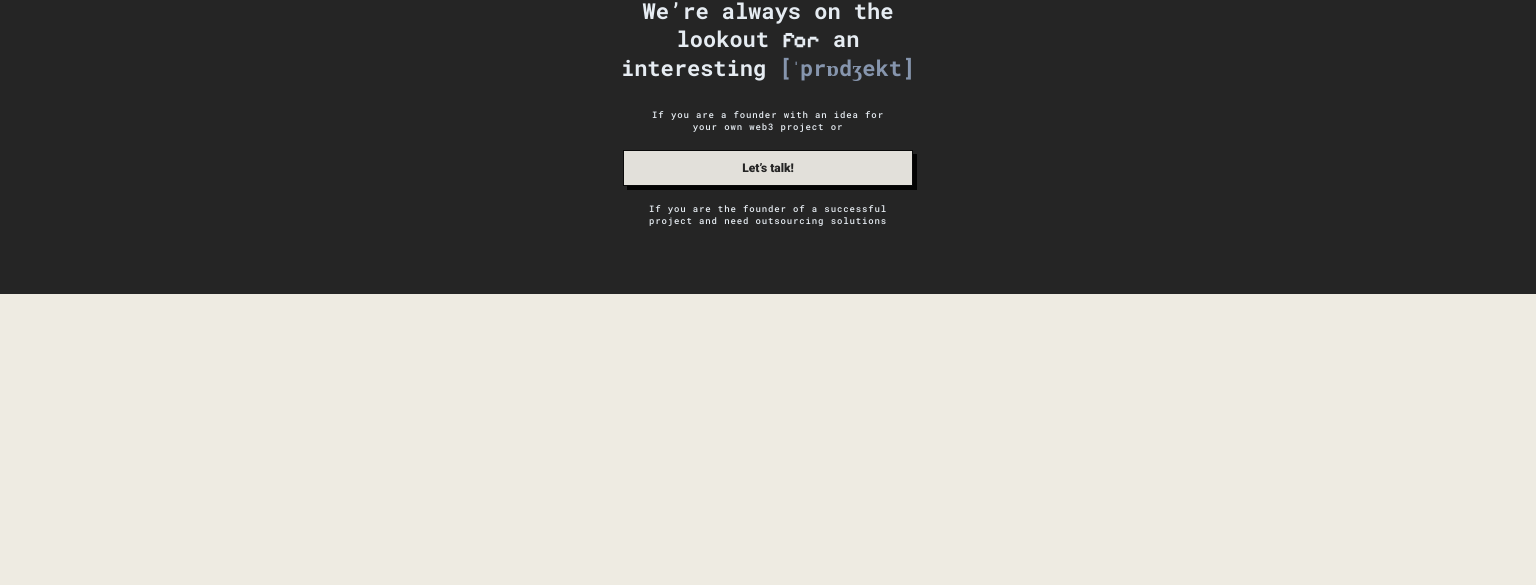
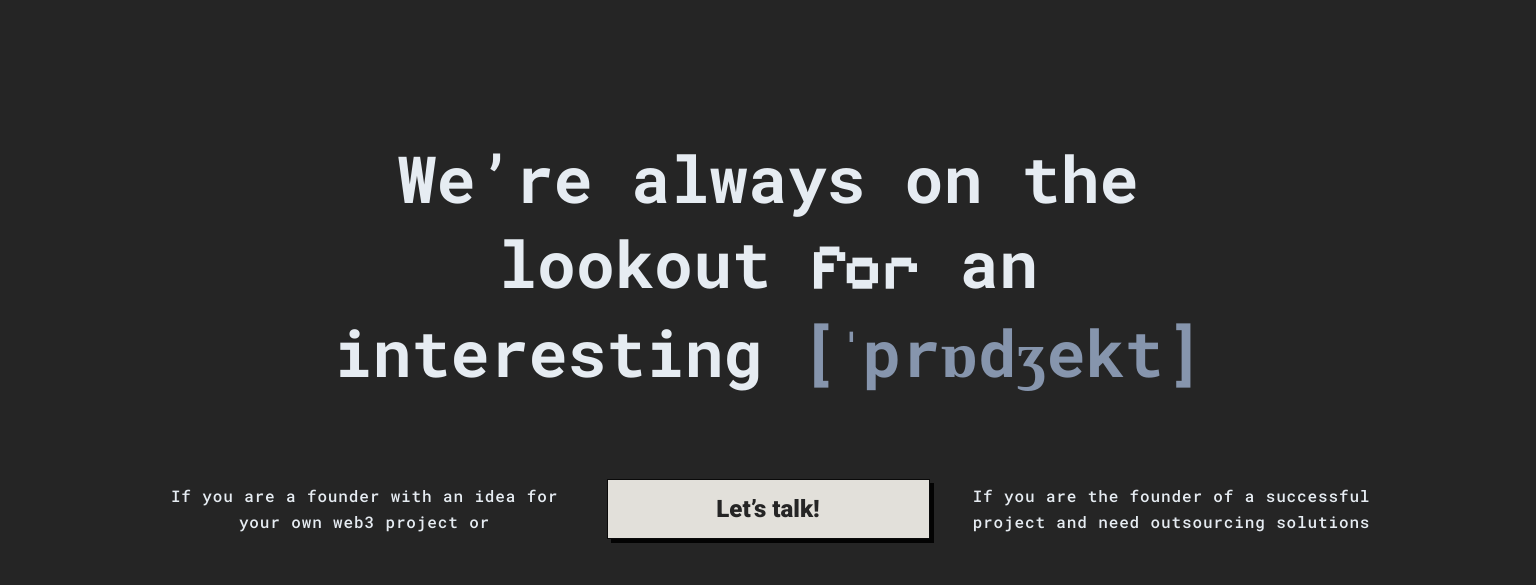
Before and after one commit to kaplanlex/hashtech-vite, a website built with Vite: page src/index.html in a window 1536 px wide. Shown: the part 3963-4548 px from the top of the page. Before the commit the page ends 4257 px from the top, so only its background shows below. Built offline with nearby package versions, Linux system fonts and the light colour scheme.

Commit message:
feat(partner): add section partner

```diff
--- a/src/css/main/partner.css
+++ b/src/css/main/partner.css
@@ -14,6 +14,13 @@
   background-color: #252525;
 }
 .partner-main-content {
+  display: flex;
+  align-items: center;
+  justify-content: center;
+  flex-direction: column;
+  text-align: center;
+}
+.partner-box-without-title {
   display: flex;
   align-items: center;
   justify-content: center;
@@ -73,9 +80,197 @@
   box-shadow: 4px 4px 0px 0px #000;
 
   color: #252525;
-  font-family: Roboto;
+  font-family: 'Roboto';
   font-size: 12px;
   font-style: normal;
   font-weight: 900;
   line-height: normal;
 }
+
+@media (min-width: 769px) {
+  .partner-section {
+    width: 100%;
+    margin-top: 110px;
+  }
+  .partner-top-img-bg {
+    width: 100%;
+    height: auto;
+  }
+
+  /*------*/
+  .partner-main {
+    width: 100%;
+    padding-left: 29px;
+    padding-right: 29px;
+    padding-top: 142px;
+    padding-bottom: 46px;
+    background-color: #252525;
+  }
+  .partner-main-title {
+    width: 590px;
+    color: #e6ecf2;
+    font-size: 44px;
+    line-height: 58px; /* 127.273% */
+    margin-bottom: 49px;
+  }
+  .partner-main-pixel-text {
+    color: #e6ecf2;
+    font-size: 44px;
+    line-height: 58px;
+  }
+  .partner-main-custom-title {
+    color: #8695ad;
+    font-size: 42px;
+    line-height: 58px;
+  }
+  .partner-main-text {
+    color: #e6ecf2;
+    font-family: 'Roboto Mono';
+    font-size: 18px;
+    line-height: 21px;
+    width: 716px;
+  }
+  .partner-talk-button {
+    width: 610px;
+    margin-top: 33px;
+    margin-bottom: 33px;
+    display: flex;
+    padding: 16px 260px;
+    flex-direction: column;
+    justify-content: center;
+    align-items: center;
+    border: 1px solid #080808;
+    opacity: 0.9;
+    background: #f7f5ee;
+    box-shadow: 4px 4px 0px 0px #000;
+
+    color: #252525;
+    font-family: 'Roboto';
+    font-size: 18px;
+    font-style: normal;
+    font-weight: 900;
+    line-height: normal;
+  }
+}
+@media (min-width: 1440px) {
+  .partner-section {
+    width: 100%;
+    margin-top: 111.5px;
+  }
+  .partner-main {
+    padding-left: 102px;
+    padding-right: 102px;
+    padding-top: 142px;
+    padding-bottom: 46px;
+  }
+  .partner-main-content {
+    display: flex;
+    align-items: center;
+    justify-content: center;
+    flex-direction: column;
+    text-align: center;
+  }
+  .partner-box-without-title {
+    display: flex;
+    align-items: center;
+    justify-content: center;
+    flex-direction: row;
+    text-align: center;
+    gap: 42px;
+  }
+  .partner-main-title {
+    width: 872px;
+    color: #e6ecf2;
+    font-size: 65px;
+    line-height: 85px;
+    margin-bottom: 84px;
+  }
+  .partner-main-pixel-text {
+    color: #e6ecf2;
+    font-size: 65px;
+    line-height: 85px;
+  }
+  .partner-main-custom-title {
+    color: #8695ad;
+    font-size: 65px;
+    line-height: 85px;
+  }
+  .partner-main-text {
+    color: #e6ecf2;
+    font-family: 'Roboto Mono';
+    font-size: 16px;
+    line-height: 26px;
+    width: 400px;
+  }
+  .partner-talk-button {
+    width: 323px;
+    margin-top: 0;
+    margin-bottom: 0px;
+    display: flex;
+    padding: 15px 103px;
+    flex-direction: column;
+    justify-content: center;
+    align-items: center;
+    border: 1px solid #080808;
+    opacity: 0.9;
+    background: #f7f5ee;
+    box-shadow: 4px 4px 0px 0px #000;
+
+    color: #252525;
+    font-family: 'Roboto';
+    font-size: 24px;
+    font-style: normal;
+    font-weight: 900;
+    line-height: normal;
+  }
+}
+@media (min-width: 2160px) {
+  .partner-section {
+    width: 100%;
+    margin-top: 111px;
+  }
+  .partner-main {
+    padding-left: 219px;
+    padding-right: 219px;
+    padding-top: 142px;
+    padding-bottom: 46px;
+  }
+  .partner-box-without-title {
+    gap: 62px;
+  }
+  .partner-main-title {
+    width: 872px;
+    color: #e6ecf2;
+    font-size: 80px;
+  }
+  .partner-main-pixel-text {
+    color: #e6ecf2;
+    font-size: 80px;
+  }
+  .partner-main-custom-title {
+    color: #8695ad;
+    font-size: 85px;
+  }
+
+  .partner-main-text {
+    color: #e6ecf2;
+    font-family: 'Roboto Mono';
+    font-size: 19px;
+    line-height: 27.65px;
+    width: 483px;
+  }
+  .partner-talk-button {
+    width: 406px;
+    margin-top: 0;
+    margin-bottom: 0px;
+    display: flex;
+    padding: 19px 137px;
+    flex-direction: column;
+    justify-content: center;
+    align-items: center;
+    border: 1px solid #080808;
+    opacity: 0.9;
+    background: #f7f5ee;
+    box-shadow: 4px 4px 0px 0px #000;
+  }
+}
--- a/src/partials/main/partner.html
+++ b/src/partials/main/partner.html
@@ -11,6 +11,7 @@
         <span class="partner-main-pixel-text">for</span> an interesting
         <span class="partner-main-custom-title">[ˈprɒdʒekt]</span>
       </h2>
+      <div class="partner-box-without-title">
         <p class="partner-main-text">
           If you are a founder with an idea for <br />your own web3 project or
         </p>
@@ -21,4 +22,5 @@
         </p>
       </div>
     </div>
+  </div>
 </section>
```
Lines whose indentation alone changed are shown as unchanged.
